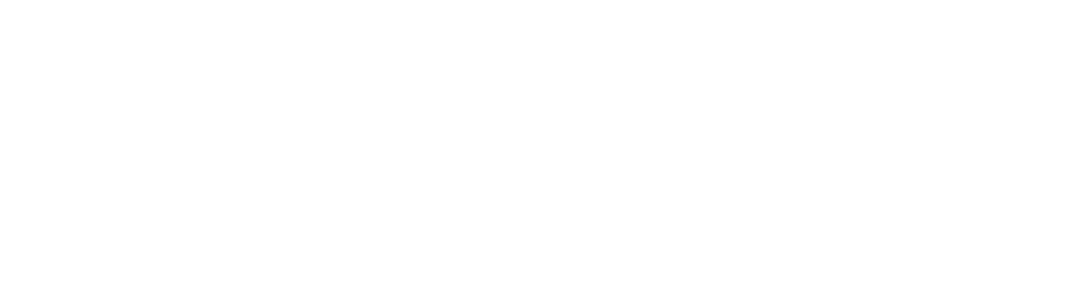
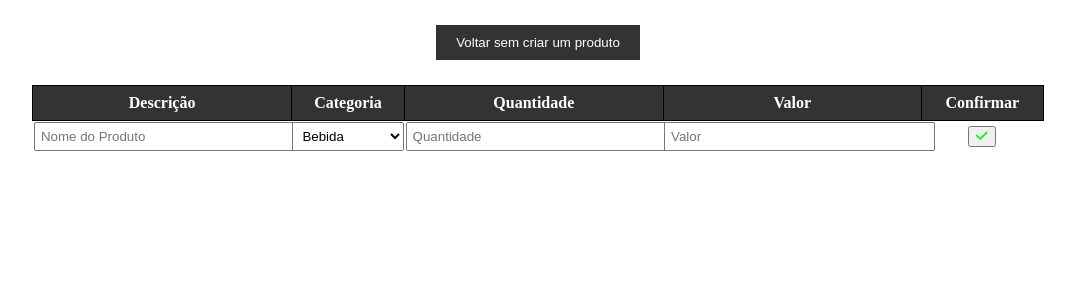
Before and after one commit to nilteras/domwagao-front, a React (Vite) app: page /estoque/adicionar in a window 1280 px wide. Before the commit this address had no page. Shown: the top 300 px of the page, without its empty margins (102-1177 px from the left). Built offline with nearby package versions, Linux system fonts and the light colour scheme; the HTML template or start-up script is replaced by a standard one.

Commit message:
feat: Páginas de editar e adicionar produto

```diff
--- a/package.json
+++ b/package.json
@@ -16,7 +16,7 @@
     "dotenv": "^16.3.1",
     "react": "^18.2.0",
     "react-dom": "^18.2.0",
-    "react-router-dom": "^6.15.0",
+    "react-router-dom": "^6.16.0",
     "styled-components": "^6.1.0"
   },
   "devDependencies": {
--- a/src/App.jsx
+++ b/src/App.jsx
@@ -6,6 +6,9 @@ import ComandaPage from "./pages/ComandaPage/ComandaPage"
 import EstoquePage from "./pages/EstoquePage/EstoquePage"
 import ControleGastosPage from "./pages/ControlePage/ControleGastosPage"
 import ServicosPage from "./pages/ServicosPage/ServicosPage"
+import EditProduct from "./pages/EstoquePage/EditaProduto"
+import CreateProduct from "./pages/EstoquePage/AdicionarProduto"
+import CreateBuy from "./pages/EstoquePage/AdicionarCompra"
 
 function App() {
 
@@ -17,9 +20,13 @@ function App() {
         <Route path={'/home'} element={<HomePage />} />
         <Route path={'/caixa'} element={<CaixaPage />} />
         <Route path={'/comanda'} element={<ComandaPage />} />
-        <Route path={'/estoque'} element={<EstoquePage />} />
         <Route path={'/controle'} element={<ControleGastosPage />} />
         <Route path={'/servicos'} element={<ServicosPage />} />
+        <Route path={'/estoque'} element={<EstoquePage />} />
+        <Route path={'/estoque/:id'} element={<EditProduct />} />
+        <Route path={'/estoque/adicionar'} element={<CreateProduct />} />
+        <Route path={'/estoque/novacompra'} element={<CreateBuy />} />
+
       </Routes>
     </BrowserRouter>
   )
--- /dev/null
+++ b/src/pages/EstoquePage/AdicionarCompra.jsx
@@ -0,0 +1,7 @@
+export default function CreateBuy() {
+    return (
+        <>
+            Adicionar compra
+        </>
+    )
+}
--- /dev/null
+++ b/src/pages/EstoquePage/AdicionarProduto.jsx
@@ -0,0 +1,131 @@
+import styled from 'styled-components';
+import { FontAwesomeIcon } from "@fortawesome/react-fontawesome";
+import { faCheck } from '@fortawesome/free-solid-svg-icons';
+import { Link, useParams } from 'react-router-dom';
+
+export default function CreateProduct() {
+
+    const createNewProduct = (event) => {
+        event.preventDefault();
+        const formData = new FormData(event.target);
+        const productData = {
+            description: formData.get('productName'),
+            price: formData.get('price'),
+            id_category: formData.get('category'),
+            quantity: formData.get('quantity'),
+
+        };
+        console.log(productData)
+    };
+
+
+    return (
+        <>
+            <div>
+                <ButtonContainer>
+                    <Link to="/estoque">
+                        <Button>Voltar sem criar um produto</Button>
+                    </Link>
+                </ButtonContainer>
+                <form onSubmit={createNewProduct}>
+                    <Table>
+                        <thead>
+                            <tr>
+                                <Th>Descrição</Th>
+                                <Th>Categoria</Th>
+                                <Th>Quantidade</Th>
+                                <Th>Valor</Th>
+                                <Th>Confirmar</Th>
+                            </tr>
+                        </thead>
+                        <tbody>
+                            <tr>
+                                <EditableCell>
+                                    <input type="text" name="productName" placeholder="Nome do Produto" />
+                                </EditableCell>
+                                <EditableCell>
+                                    <select name="category">
+                                        <option value="1">Bebida</option>
+                                        <option value="2">Cremes</option>
+                                        <option value="3">Sinuca</option>
+                                    </select>
+                                </EditableCell>
+                                <EditableCell>
+                                    <input type="number" name="quantity" placeholder="Quantidade" />
+                                </EditableCell>
+                                <EditableCell>
+                                    <input type="text" name="price" placeholder="Valor" />
+                                </EditableCell>
+                                <ActionCell>
+                                    <button type="submit">
+                                        <SaveIcon icon={faCheck} />
+                                    </button>
+                                </ActionCell>
+                            </tr>
+                        </tbody>
+                    </Table>
+                </form>
+            </div>
+
+        </>
+    )
+}
+
+
+const Table = styled.table`
+  width: 80%;
+  margin: 0 auto;
+  border-collapse: collapse;
+  margin-top: 20px;
+`;
+
+
+const Th = styled.th`
+  background-color: #333;
+  color: white;
+  border: 1px solid #000;
+  padding: 8px;
+  text-align: center;
+`;
+
+const Td = styled.td`
+  border: 1px solid #000;
+  padding: 8px;
+  text-align: center;
+`;
+
+const ButtonContainer = styled.div`
+  text-align: center;
+  margin-top: 20px;
+`;
+
+const Button = styled.button`
+  background-color: #333;
+  color: white;
+  padding: 10px 20px;
+  border: none;
+  cursor: pointer;
+  margin: 5px;
+
+  &:hover {
+    background-color: #000;
+  }
+`;
+
+const SaveIcon = styled(FontAwesomeIcon)`
+  color: #0f0;
+  cursor: pointer;
+
+`;
+
+const EditableCell = styled.td`
+  input, select {
+    width: 100%;
+    padding: 5px;
+  }
+`;
+
+const ActionCell = styled.td`
+
+  text-align: center;
+`;
--- /dev/null
+++ b/src/pages/EstoquePage/EditaProduto.jsx
@@ -0,0 +1,134 @@
+import styled from 'styled-components';
+import { FontAwesomeIcon } from "@fortawesome/react-fontawesome";
+import { faCheck } from '@fortawesome/free-solid-svg-icons';
+import { Link, useParams } from 'react-router-dom';
+
+
+export default function EditProduct() {
+
+    const { id } = useParams();
+
+
+    const editProduct = (event) => {
+        event.preventDefault();
+        const formData = new FormData(event.target);
+        const productData = {
+            productName: formData.get('productName'),
+            category: formData.get('category'),
+            quantity: formData.get('quantity'),
+            price: formData.get('price'),
+        };
+        console.log(productData)
+    };
+
+
+    return (
+        <>
+            <div>
+                <ButtonContainer>
+                    <Link to="/estoque">
+                        <Button>Voltar sem salvar</Button>
+                    </Link>
+                </ButtonContainer>
+                <form onSubmit={editProduct}>
+                    <Table>
+                        <thead>
+                            <tr>
+                                <Th>Descrição</Th>
+                                <Th>Categoria</Th>
+                                <Th>Quantidade</Th>
+                                <Th>Valor</Th>
+                                <Th>Confirmar</Th>
+                            </tr>
+                        </thead>
+                        <tbody>
+                            <tr>
+                                <EditableCell>
+                                    <input type="text" name="productName" placeholder="Nome do Produto" />
+                                </EditableCell>
+                                <EditableCell>
+                                    <select name="category">
+                                        <option value="Categoria1">Bebida</option>
+                                        <option value="Categoria2">Cremes</option>
+                                        <option value="Categoria3">Sinuca</option>
+                                    </select>
+                                </EditableCell>
+                                <EditableCell>
+                                    <input type="number" name="quantity" placeholder="Quantidade" />
+                                </EditableCell>
+                                <EditableCell>
+                                    <input type="text" name="price" placeholder="Valor" />
+                                </EditableCell>
+                                <ActionCell>
+                                    <button type="submit">
+                                        <SaveIcon icon={faCheck} />
+                                    </button>
+                                </ActionCell>
+                            </tr>
+                        </tbody>
+                    </Table>
+                </form>
+            </div>
+
+        </>
+    )
+}
+
+
+const Table = styled.table`
+  width: 80%;
+  margin: 0 auto;
+  border-collapse: collapse;
+  margin-top: 20px;
+`;
+
+
+const Th = styled.th`
+  background-color: #333;
+  color: white;
+  border: 1px solid #000;
+  padding: 8px;
+  text-align: center;
+`;
+
+const Td = styled.td`
+  border: 1px solid #000;
+  padding: 8px;
+  text-align: center;
+`;
+
+const ButtonContainer = styled.div`
+  text-align: center;
+  margin-top: 20px;
+`;
+
+const Button = styled.button`
+  background-color: #333;
+  color: white;
+  padding: 10px 20px;
+  border: none;
+  cursor: pointer;
+  margin: 5px;
+
+  &:hover {
+    background-color: #000;
+  }
+`;
+
+const SaveIcon = styled(FontAwesomeIcon)`
+  color: #0f0;
+  cursor: pointer;
+
+`;
+
+const EditableCell = styled.td`
+  input, select {
+    width: 100%;
+    padding: 5px;
+  }
+`;
+
+const ActionCell = styled.td`
+
+  text-align: center;
+`;
--- a/src/pages/EstoquePage/EstoquePage.jsx
+++ b/src/pages/EstoquePage/EstoquePage.jsx
@@ -1,17 +1,41 @@
 import styled from 'styled-components';
 import { FontAwesomeIcon } from "@fortawesome/react-fontawesome";
 import { faEdit, faTrashAlt } from '@fortawesome/free-solid-svg-icons';
-
+import { Link, useParams } from 'react-router-dom';
+import { useState } from 'react';
 
 
 
 export default function EstoquePage() {
+
+    const [showConfirmation, setShowConfirmation] = useState(false);
+    const [itemToDelete, setItemToDelete] = useState(null);
+
+    const handleDeleteClick = (id) => {
+        setItemToDelete(id);
+        setShowConfirmation(true);
+    };
+
+
+    const handleConfirmDelete = (id) => {
+        // Aqui você pode enviar uma solicitação para a API para excluir o item com o ID
+        // Lembre-se de tratar a exclusão e redirecionamento de acordo com a lógica da sua aplicação.
+
+        // Após a exclusão e redirecionamento, você pode fechar a caixa de confirmação.
+        console.log(itemToDelete)
+        setShowConfirmation(false);
+    };
     return (
         <>
             <div>
                 <ButtonContainer>
-                    <Button>Adicionar Produto</Button>
-                    <Button>Adicionar Compra</Button>
+                    <Link to={"/estoque/adicionar"}>
+                        <Button>Adicionar Produto</Button>
+                    </Link>
+                    <Link to={"/estoque/novacompra"}>
+                        <Button>Adicionar Compra</Button>
+                    </Link>
+
                 </ButtonContainer>
                 <Table>
                     <thead>
@@ -31,10 +55,15 @@ export default function EstoquePage() {
                             <Td>10</Td>
                             <Td>R$ 5.00</Td>
                             <Td>
-                                <EditIcon icon={faEdit} />
+                                <Link to={"/estoque/1"}>
+                                    <EditIcon icon={faEdit} />
+                                </Link>
+
                             </Td>
                             <Td>
-                                <DeleteIcon icon={faTrashAlt} />
+                                <button onClick={() => handleDeleteClick(170792)}>
+                                    <DeleteIcon icon={faTrashAlt} />
+                                </button>
                             </Td>
                         </tr>
                         <tr>
@@ -76,6 +105,13 @@ export default function EstoquePage() {
 
                     </tbody>
                 </Table>
+                {showConfirmation && (
+                    <div>
+                        <p>Tem certeza de que deseja excluir este item?</p>
+                        <button onClick={handleConfirmDelete}>Confirmar</button>
+                        <button onClick={() => setShowConfirmation(false)}>Cancelar</button>
+                    </div>
+                )}
             </div>
 
         </>
```
Also changed, not shown: 1 other file (tests, documents, lock files or other folders).
